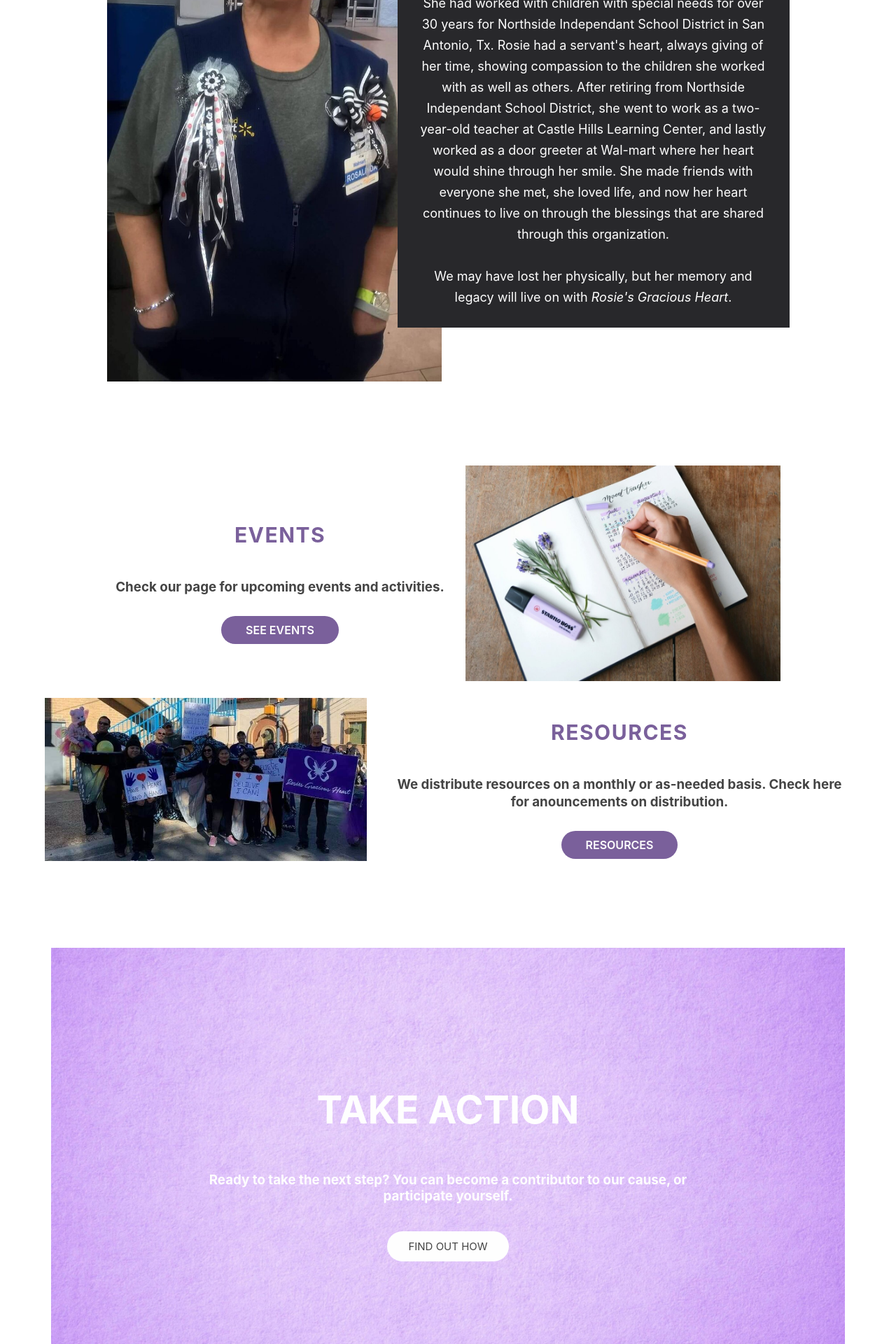
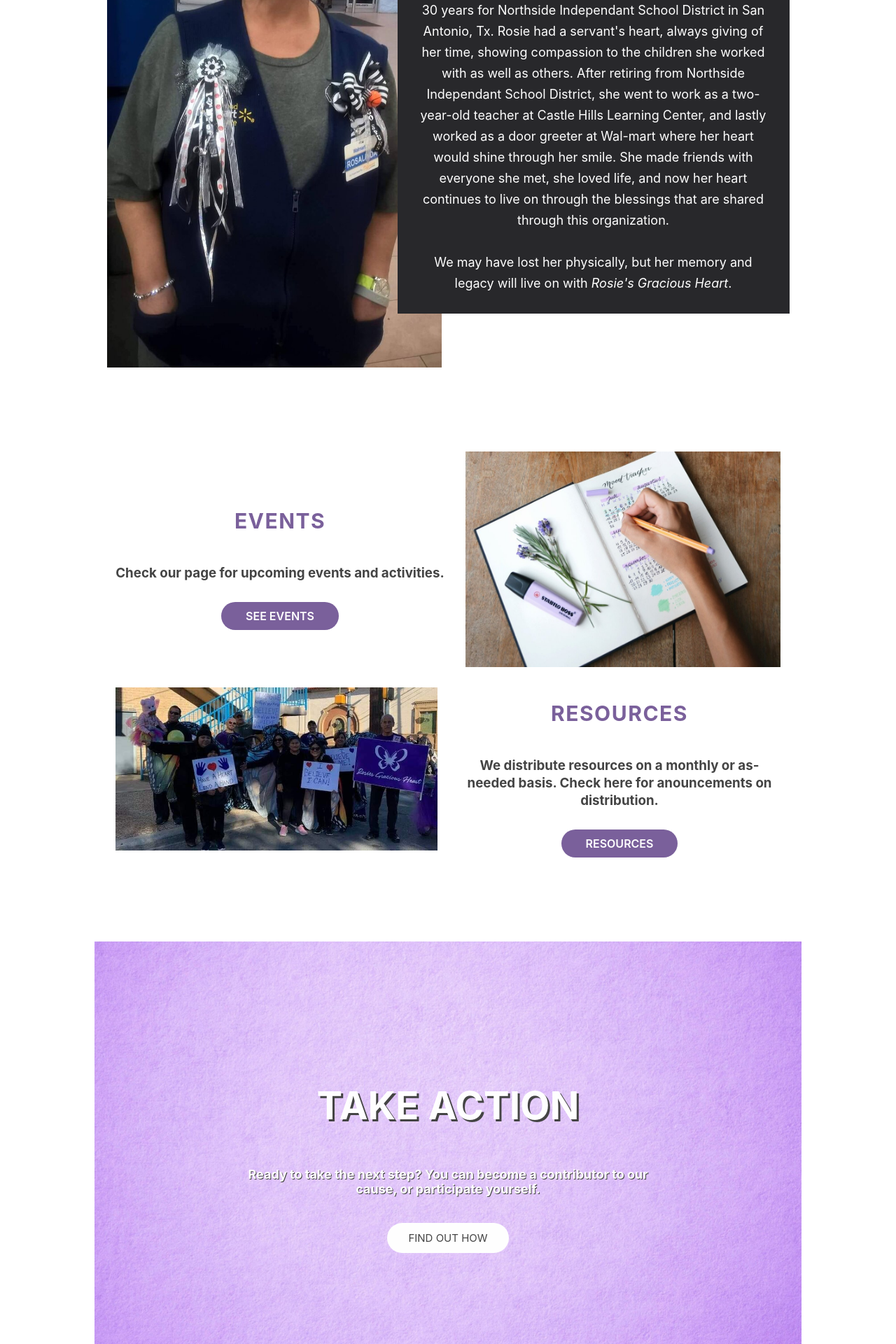
Before and after one commit to gnartistic/rosies-gracious-heart, a React (Create React App) app: page / in a window 1280 px wide. Shown: the part 1326-3246 px from the top of the page at 70% size. Built offline with nearby package versions, Linux system fonts and the light colour scheme.

Commit message:
minor style changes to entire homepage, just trying to stay current

```diff
--- a/src/components/Layout/index.scss
+++ b/src/components/Layout/index.scss
@@ -33,7 +33,7 @@
             flex-direction: row;
             justify-content: space-between;
             align-items: center;
-            width: 975px;
+            width: 950px;
 
             .mission-logo {
                 img {
@@ -72,7 +72,7 @@
             justify-content: space-between;
             align-items: center;
             width: 975px;
-            margin-top: 150px;
+            margin-top: 100px;
 
             img {
                 height: 850px;
@@ -112,7 +112,7 @@
             justify-content: center;
             align-items: center;
             margin-top: 120px;
-            width: 90%;
+            width: 950px;
 
             .events {
                 margin-right: 30px;
@@ -159,7 +159,7 @@
             justify-content: center;
             align-items: center;
             margin-top: 20px;
-            width: 90%;
+            width: 950px;
 
             .resources {
                 margin-left: 30px;
@@ -211,16 +211,20 @@
             align-items: center;
             padding: 55px;
             height: 500px;
+            width: 900px;
 
             h1 {
                 color: #fefefe;
                 font-size: 55px;
                 text-transform: uppercase;
+                text-shadow: 3px 3px #444;
             }
 
             h3 {
                 color: #fefefe;
                 width: 70%;
+                text-shadow: 1px 1px #444;
+                font-size: 18px;
             }
 
             a {
```
